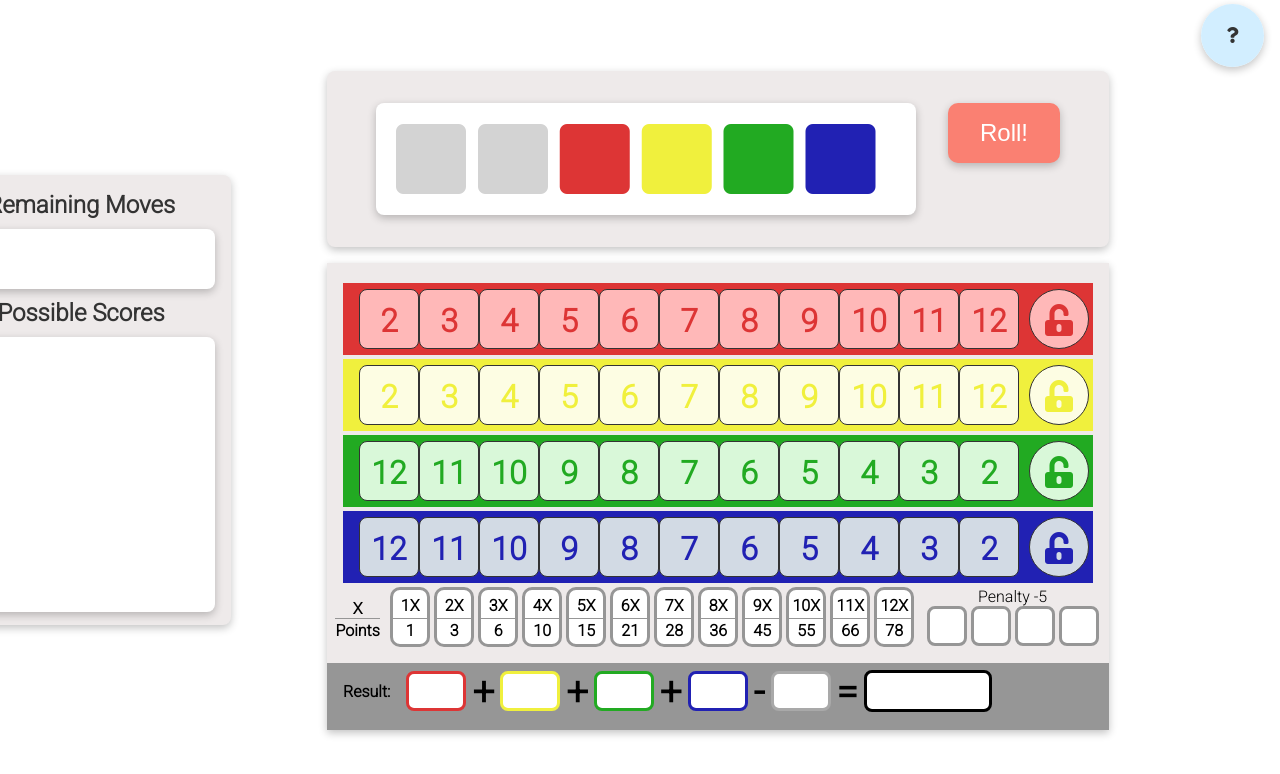
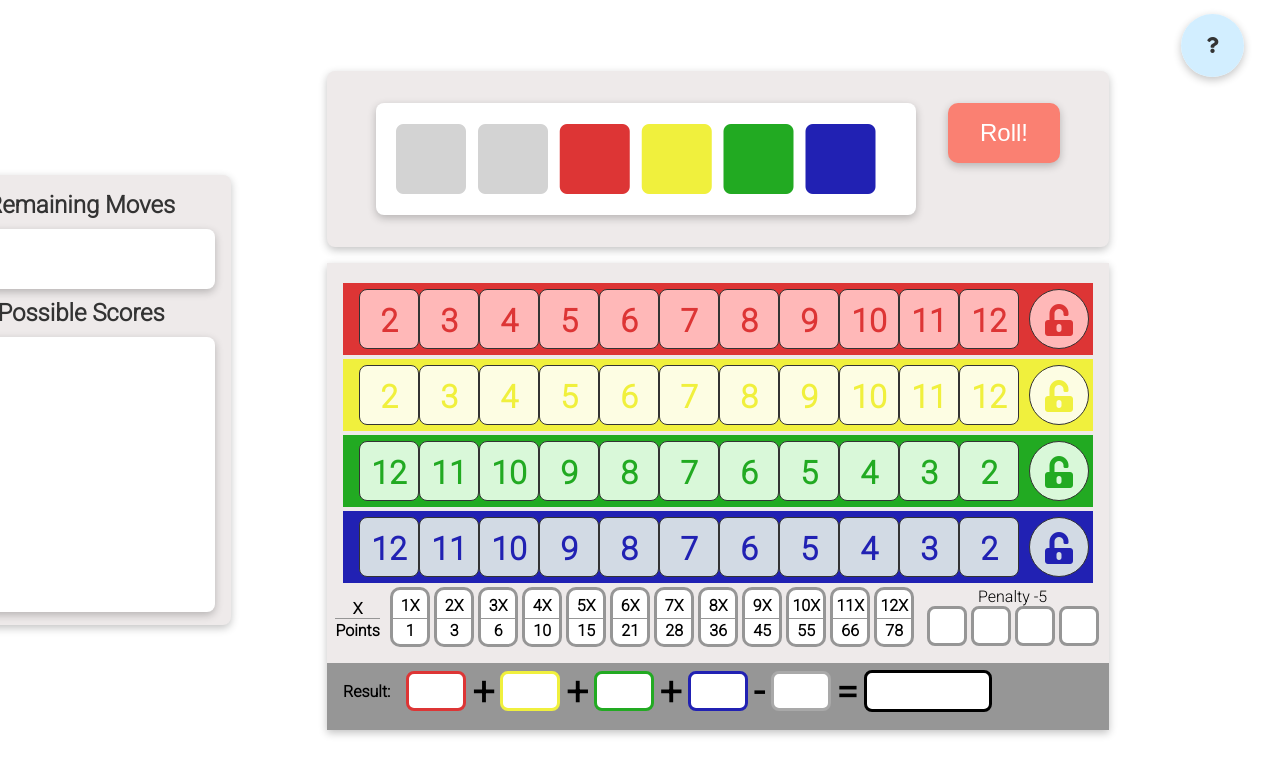
Before and after one commit to Leopoldov95/QwixxJS, a website with bundled scripts: page dist/index.html in a window 1280 px wide. Built offline with nearby package versions, Linux system fonts and the light colour scheme.

Commit message:
made minor style changes

```diff
--- a/scss/_utilities.scss
+++ b/scss/_utilities.scss
@@ -113,6 +113,9 @@ $blue-light: rgb(210, 218, 228);
   border-radius: 8px;
   margin: 0 2px;
 }
+.penalty-box:hover {
+  background-color: #ccc;
+}
 
 .score-total {
   text-align: center;
--- a/scss/main.scss
+++ b/scss/main.scss
@@ -20,8 +20,8 @@ ul {
 
 #help-btn {
   position: absolute;
-  top: 10px;
-  right: 0;
+  top: 20px;
+  right: 20px;
   margin: 1rem;
   transition: 300ms all ease;
   a {
```
Also changed, not shown: dist/css/main.css.
